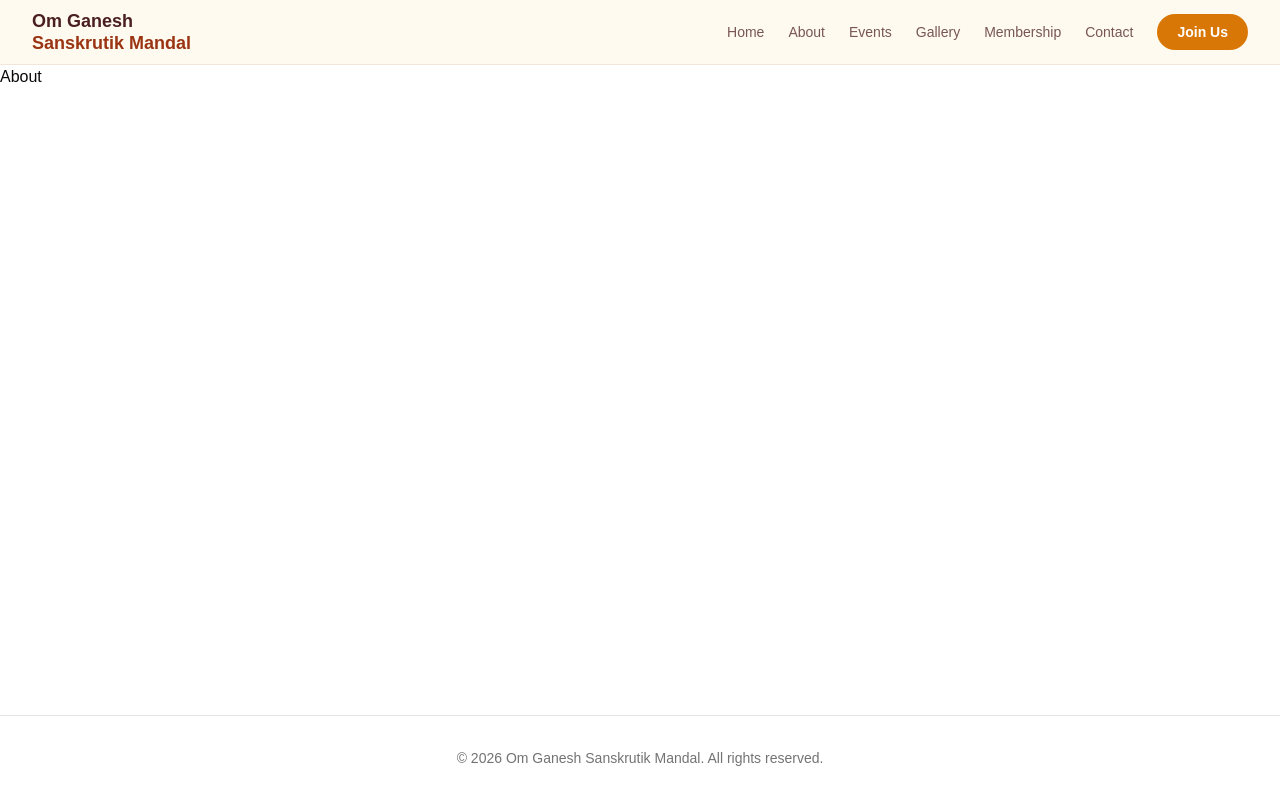
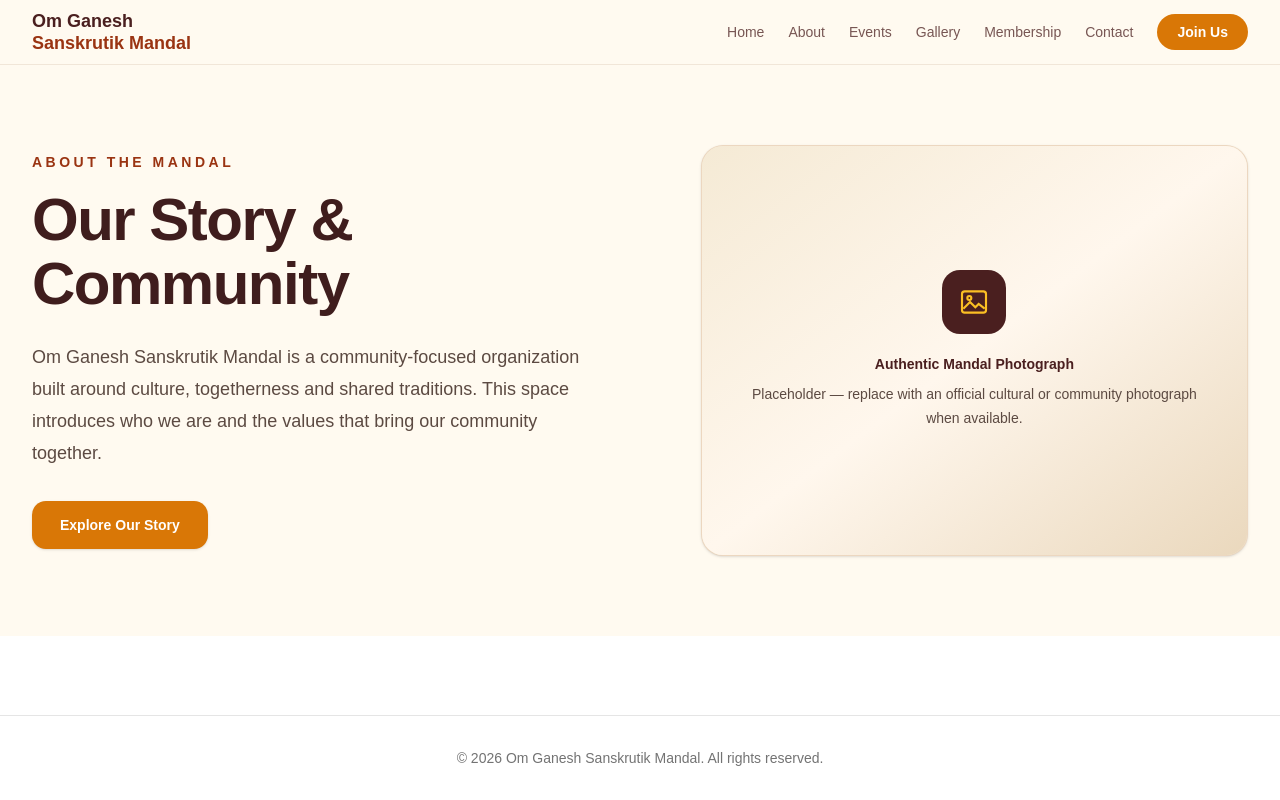
Before and after one commit to NikhilChari/OmGaneshSM, a React (Vite) app in the folder frontend/: page /about in a window 1280 px wide. Built offline with nearby package versions, Linux system fonts and the light colour scheme.

Commit message:
added abouthero

```diff
--- /dev/null
+++ b/frontend/src/components/about/AboutHero.tsx
@@ -0,0 +1,72 @@
+import { Link } from 'react-router-dom'
+
+function AboutHero() {
+  return (
+    <section className="overflow-hidden bg-[#fffaf0]">
+      <div className="mx-auto grid max-w-7xl items-center gap-10 px-4 py-12 sm:px-6 sm:py-16 lg:grid-cols-[1.05fr_0.95fr] lg:gap-16 lg:px-8 lg:py-20">
+        {/* Content */}
+        <div className="max-w-2xl">
+          <p className="text-xs font-bold uppercase tracking-[0.25em] text-[#9a3412] sm:text-sm">
+            About the Mandal
+          </p>
+
+          <h1 className="mt-4 text-4xl font-bold leading-[1.08] tracking-tight text-[#3f1d1d] sm:text-5xl lg:text-6xl">
+            Our Story &amp; Community
+          </h1>
+
+          <p className="mt-6 max-w-xl text-base leading-7 text-[#5c4a42] sm:text-lg sm:leading-8">
+            Om Ganesh Sanskrutik Mandal is a community-focused organization
+            built around culture, togetherness and shared traditions. This
+            space introduces who we are and the values that bring our
+            community together.
+          </p>
+
+          <div className="mt-8">
+            <Link
+              to="#our-story"
+              className="inline-flex min-h-12 items-center justify-center rounded-xl bg-[#d97706] px-7 text-sm font-semibold text-white shadow-sm transition-all hover:bg-[#b45309] hover:shadow-md focus:outline-none focus:ring-2 focus:ring-[#d97706] focus:ring-offset-2"
+            >
+              Explore Our Story
+            </Link>
+          </div>
+        </div>
+
+        {/* Neutral image placeholder */}
+        <div
+          className="relative overflow-hidden rounded-3xl border border-[#9a3412]/10 bg-[#f5ead5] shadow-sm"
+          aria-label="Placeholder for an authentic Mandal photograph"
+        >
+          <div className="flex aspect-[4/3] w-full items-center justify-center bg-gradient-to-br from-[#f5ead5] via-[#fff7ed] to-[#ead8bd]">
+            <div className="px-8 text-center">
+              <div className="mx-auto flex h-16 w-16 items-center justify-center rounded-2xl bg-[#4a1f1f] text-[#fbbf24]">
+                <svg
+                  viewBox="0 0 24 24"
+                  className="h-8 w-8"
+                  fill="none"
+                  stroke="currentColor"
+                  strokeWidth="1.6"
+                  aria-hidden="true"
+                >
+                  <rect x="3" y="4" width="18" height="16" rx="2" />
+                  <circle cx="8.5" cy="9" r="1.5" />
+                  <path d="m4 17 5-5 4 4 2.5-2.5L20 17" />
+                </svg>
+              </div>
+
+              <p className="mt-5 text-sm font-semibold text-[#4a1f1f]">
+                Authentic Mandal Photograph
+              </p>
+
+              <p className="mt-2 text-sm leading-6 text-[#5c4a42]">
+                Placeholder — replace with an official cultural or community
+                photograph when available.
+              </p>
+            </div>
+          </div>
+        </div>
+      </div>
+    </section>
+  )
+}
+
+export default AboutHero
--- a/frontend/src/pages/About.tsx
+++ b/frontend/src/pages/About.tsx
@@ -1,5 +1,15 @@
+import AboutHero from '@/components/about/AboutHero'
+
 function About() {
-  return <h1>About</h1>
+  return (
+    <>
+      <AboutHero />
+
+      <section id="our-story" className="bg-white">
+        {/* History section will be built next */}
+      </section>
+    </>
+  )
 }
 
 export default About
```
